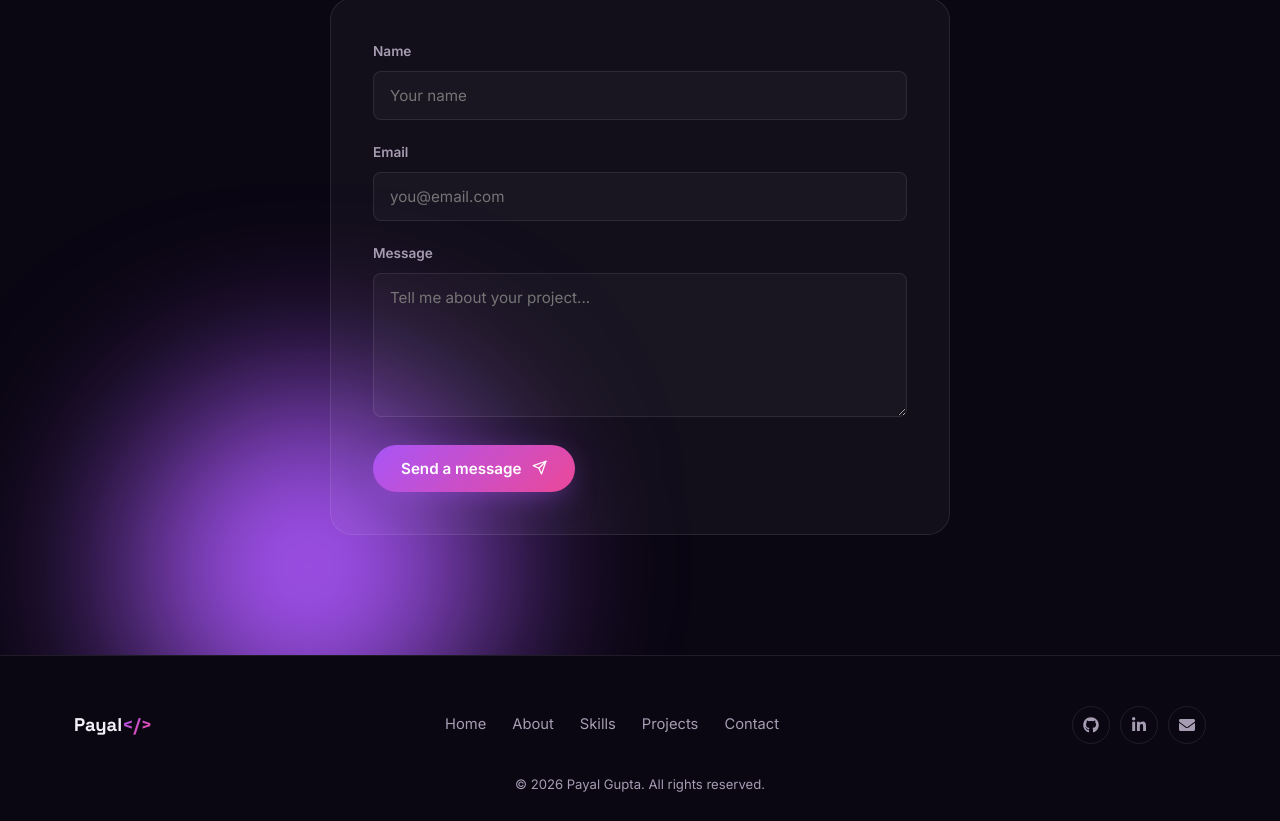
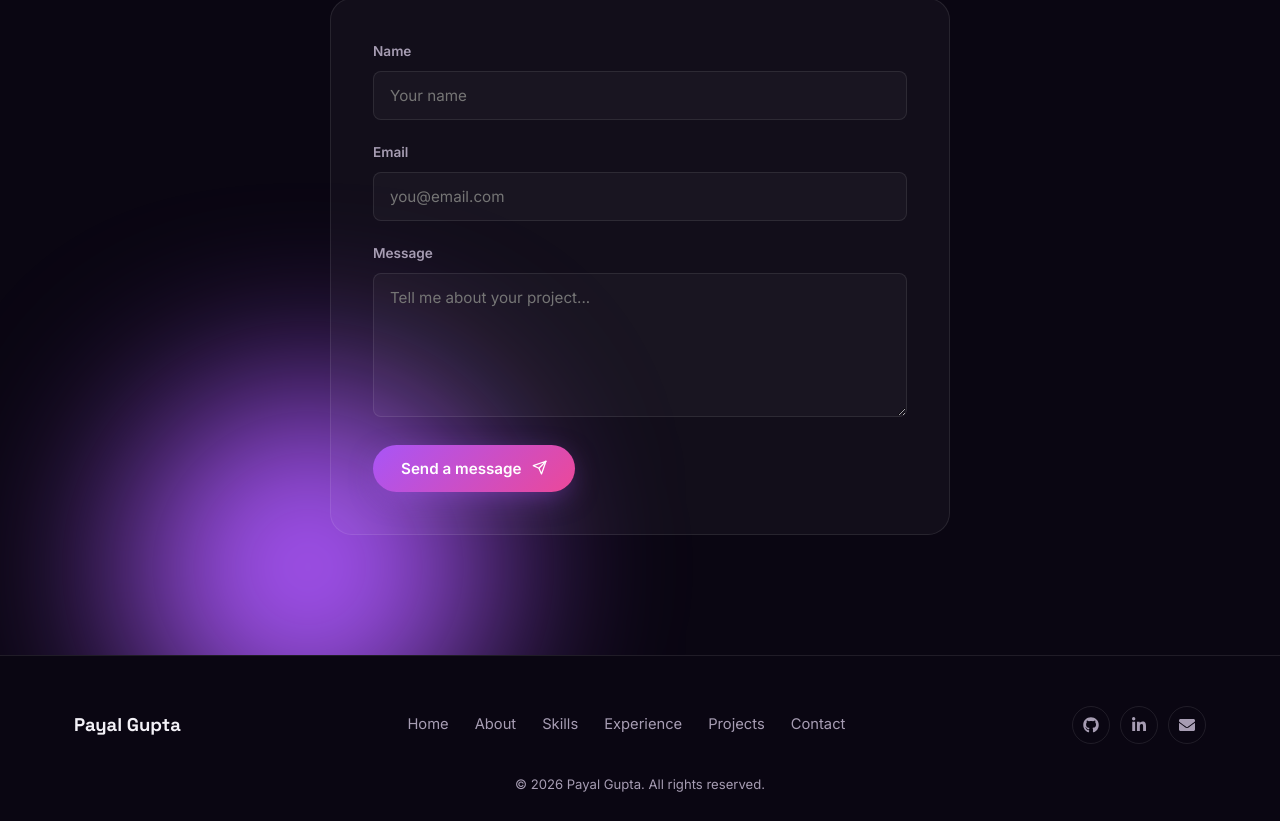
Before and after one commit to payalgupta2005/Portfolio, a React (Create React App) app: page / in a window 1280 px wide. Shown: the part 4306-5127 px from the top of the page. Built offline with nearby package versions, Linux system fonts and the light colour scheme.

Commit message:
update footer

```diff
--- a/src/components/Footer.js
+++ b/src/components/Footer.js
@@ -6,6 +6,7 @@ const links = [
   { href: "#home", label: "Home" },
   { href: "#about", label: "About" },
   { href: "#skills", label: "Skills" },
+  { href: "#experience", label: "Experience" },
   { href: "#projects", label: "Projects" },
   { href: "#contact", label: "Contact" },
 ];
@@ -15,7 +16,7 @@ export default function Footer() {
     <footer className="footer">
       <div className="container footer__inner">
         <a href="#home" className="footer__logo">
-          Payal<span>&lt;/&gt;</span>
+          Payal Gupta<span></span>
         </a>
 
         <nav className="footer__links">
```
